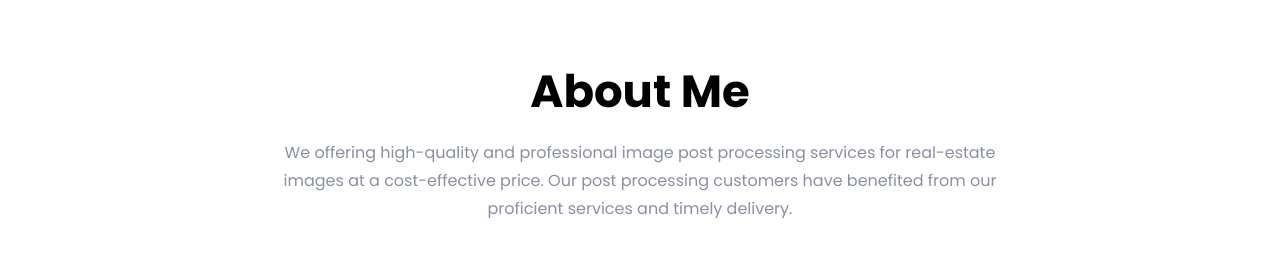
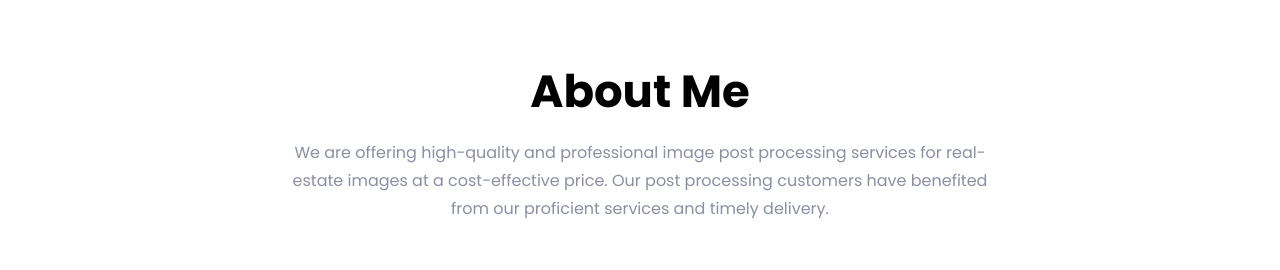
Before and after one commit to kganeshsekar/kganeshsekar.github.io, a plain HTML site: page index.html in a window 1280 px wide. Shown: the part 880-1150 px from the top of the page. Drawn offline with Linux system fonts and the light colour scheme; files whose address does not match are found by name.

Commit message:
Update index.html

```diff
--- a/index.html
+++ b/index.html
@@ -169,7 +169,7 @@
                 <div class="col-lg-8">
                     <div class="section-title text-center">
                         <h2 class="title">About Me</h2>
-                        <p>We offering high-quality and professional image post
+                        <p>We are offering high-quality and professional image post
                             processing services for real-estate images at a cost-effective price. Our post processing
                             customers have benefited from our proficient services and timely delivery.</p>
                     </div> <!-- section title -->
```
